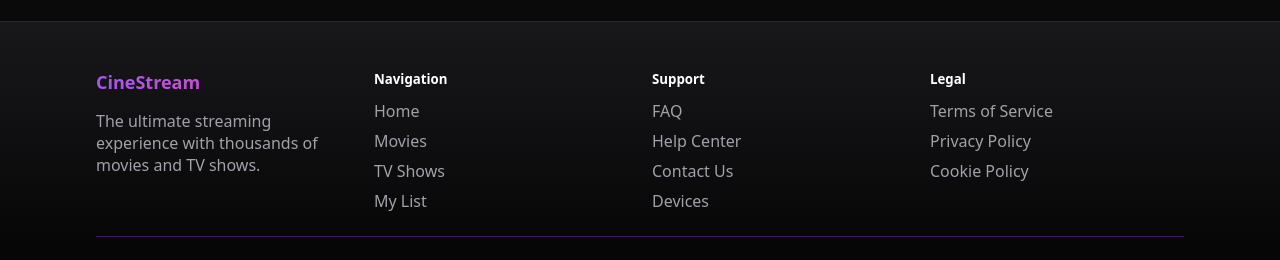
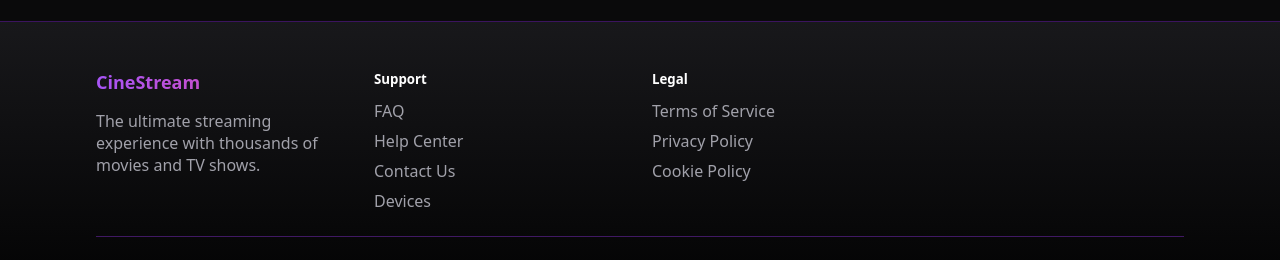
Before and after one commit to Silloq/movieweb, a React (Vite) app: page / in a window 1280 px wide. Shown: the part 692-952 px from the top of the page. Built offline with nearby package versions, Linux system fonts and the light colour scheme; no server answers.

Commit message:
very mad now

```diff
--- a/src/pages/Home.jsx
+++ b/src/pages/Home.jsx
@@ -136,15 +136,7 @@ export default function Home() {
               <h4 className="brand brand--sm">CineStream</h4>
               <p className="muted">The ultimate streaming experience with thousands of movies and TV shows.</p>
             </div>
-            <div>
-              <h5 className="footer-head">Navigation</h5>
-              <ul className="link-list">
-                <li><a href="#">Home</a></li>
-                <li><a href="#">Movies</a></li>
-                <li><a href="#">TV Shows</a></li>
-                <li><a href="#">My List</a></li>
-              </ul>
-            </div>
+
             <div>
               <h5 className="footer-head">Support</h5>
               <ul className="link-list">
```
